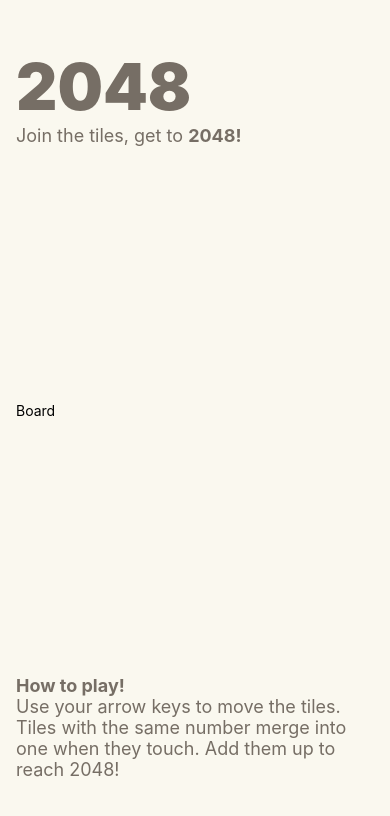
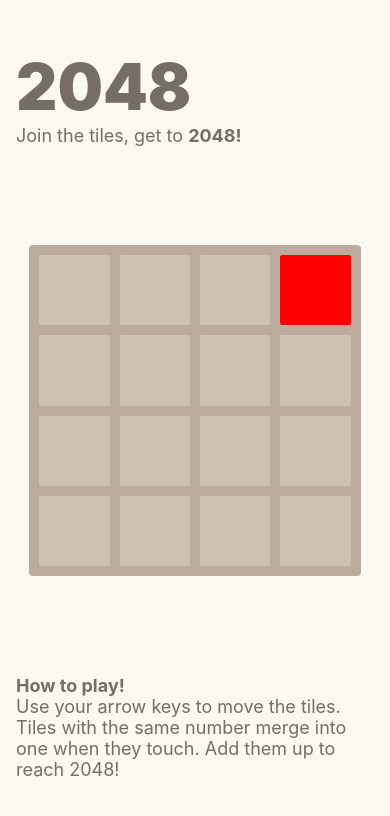
Before and after one commit to uragirii/two048, a React Native app: screen / in a window 390 px wide. Shown: the top 816 px of the page. Built offline with nearby package versions, Linux system fonts and the light colour scheme.

Commit message:
feat: completed grid and installed deps

```diff
--- a/babel.config.js
+++ b/babel.config.js
@@ -2,5 +2,8 @@ module.exports = function(api) {
   api.cache(true);
   return {
     presets: ['babel-preset-expo'],
+    plugins: [
+      'react-native-reanimated/plugin'
+    ]
   };
 };
--- a/package.json
+++ b/package.json
@@ -12,7 +12,9 @@
     "expo": "~48.0.18",
     "expo-status-bar": "~1.4.4",
     "react": "18.2.0",
-    "react-native": "0.71.8"
+    "react-native": "0.71.8",
+    "react-native-gesture-handler": "~2.9.0",
+    "react-native-reanimated": "^3.3.0"
   },
   "devDependencies": {
     "@babel/core": "^7.20.0",
--- /dev/null
+++ b/src/components/BackgroundCell.tsx
@@ -0,0 +1,22 @@
+import { View, StyleSheet, useWindowDimensions } from "react-native";
+import React from "react";
+import { MARGIN, theme } from "../constants";
+import { useCellSize } from "../hooks";
+
+const BackgroundCell = () => {
+  const cellWidth = useCellSize();
+
+  return (
+    <View style={[styles.container, { width: cellWidth, height: cellWidth }]} />
+  );
+};
+
+const styles = StyleSheet.create({
+  container: {
+    backgroundColor: theme.backgroundTertiary,
+    margin: MARGIN,
+    borderRadius: 2,
+  },
+});
+
+export default BackgroundCell;
--- a/src/components/Board.tsx
+++ b/src/components/Board.tsx
@@ -1,12 +1,82 @@
-import { View, Text } from "react-native";
-import React from "react";
+import { View, Text, StyleSheet, useWindowDimensions } from "react-native";
+import React, { useCallback, useEffect, useMemo, useState } from "react";
+import {
+  BOARD_SIZE,
+  BOARD_WIDTH_MULTIPLIER,
+  MARGIN,
+  theme,
+} from "../constants";
+import BackgroundCell from "./BackgroundCell";
+import { useCellSize } from "../hooks";
 
 const Board = () => {
+  const { width } = useWindowDimensions();
+  const backgroundCells = useMemo(() => {
+    return new Array(BOARD_SIZE * BOARD_SIZE)
+      .fill(0)
+      .map((_, index) => <BackgroundCell key={index.toString()} />);
+  }, []);
+
+  const cellWidth = useCellSize();
+
+  const getCellPosition = (x: number, y: number) => {
+    return {
+      top: 2 * MARGIN + x * (cellWidth + 2 * MARGIN),
+      left: 2 * MARGIN + y * (cellWidth + 2 * MARGIN),
+    };
+  };
+  const [{ x, y }, setRandomPos] = useState({ x: 0, y: 0 });
+
+  useEffect(() => {
+    const interval = setInterval(() => {
+      setRandomPos({
+        x: Math.floor(Math.random() * BOARD_SIZE),
+        y: Math.floor(Math.random() * BOARD_SIZE),
+      });
+    }, 750);
+
+    return () => clearInterval(interval);
+  }, []);
+
   return (
-    <View>
-      <Text>Board</Text>
+    <View
+      style={[
+        styles.container,
+        // TODO: add fix for small screens
+        {
+          width: width * BOARD_WIDTH_MULTIPLIER,
+          height: width * BOARD_WIDTH_MULTIPLIER,
+        },
+      ]}
+    >
+      {backgroundCells}
+      <View
+        style={{
+          position: "absolute",
+          height: cellWidth,
+          width: cellWidth,
+          backgroundColor: "red",
+          ...getCellPosition(x, y),
+          borderRadius: 2,
+        }}
+      />
     </View>
   );
 };
 
+const styles = StyleSheet.create({
+  container: {
+    backgroundColor: theme.backgroundSecondary,
+    marginLeft: "auto",
+    marginRight: "auto",
+    borderRadius: 4,
+    flexDirection: "row",
+    flexWrap: "wrap",
+    justifyContent: "center",
+    alignItems: "center",
+    padding: MARGIN,
+    position: "relative",
+  },
+});
+
 export default Board;
--- a/src/constants.ts
+++ b/src/constants.ts
@@ -1,5 +1,12 @@
 export const theme = {
   backgroundPrimary: "#FAF8EF",
   backgroundSecondary: "#BBAC9F",
+  backgroundTertiary: "#CCC1B3",
   textPrimary: "#766E65",
 };
+
+export const MARGIN = 5;
+
+export const BOARD_WIDTH_MULTIPLIER = 0.85;
+
+export const BOARD_SIZE = 4;
--- /dev/null
+++ b/src/hooks/index.ts
@@ -0,0 +1 @@
+export * from "./useCellSize";
--- /dev/null
+++ b/src/hooks/useCellSize.tsx
@@ -0,0 +1,12 @@
+import { useWindowDimensions } from "react-native";
+import { BOARD_SIZE, BOARD_WIDTH_MULTIPLIER, MARGIN } from "../constants";
+
+export const useCellSize = () => {
+  const { width } = useWindowDimensions();
+
+  const boardWidth = width * BOARD_WIDTH_MULTIPLIER;
+
+  const cellWidth = (boardWidth - 2 * MARGIN) / BOARD_SIZE - 2 * MARGIN;
+
+  return cellWidth;
+};
```
Also changed, not shown: 2 other files (tests, documents, lock files or other folders).
